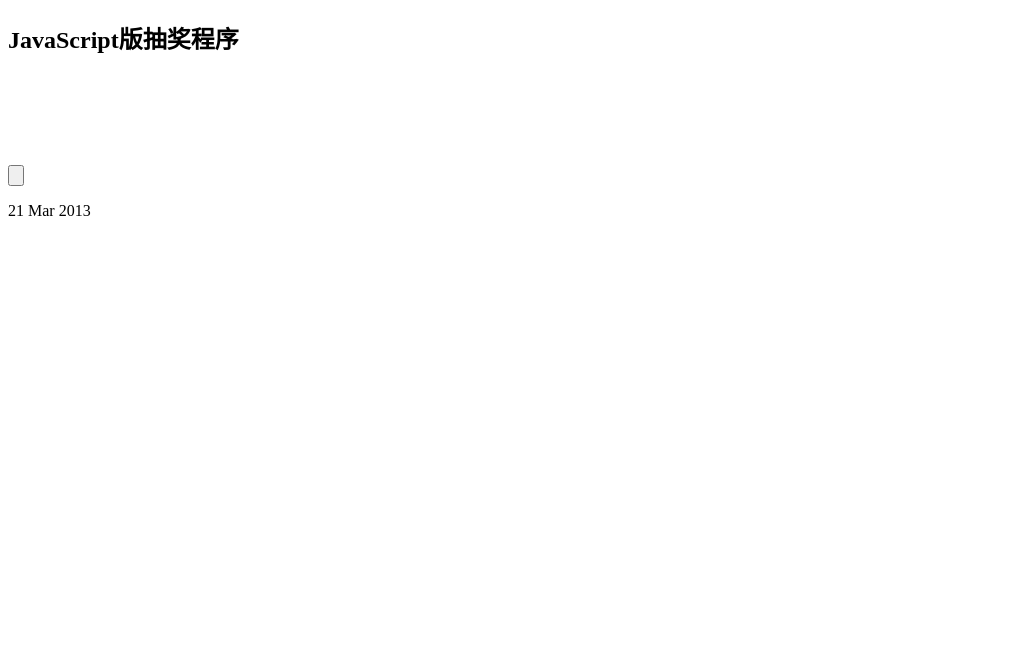
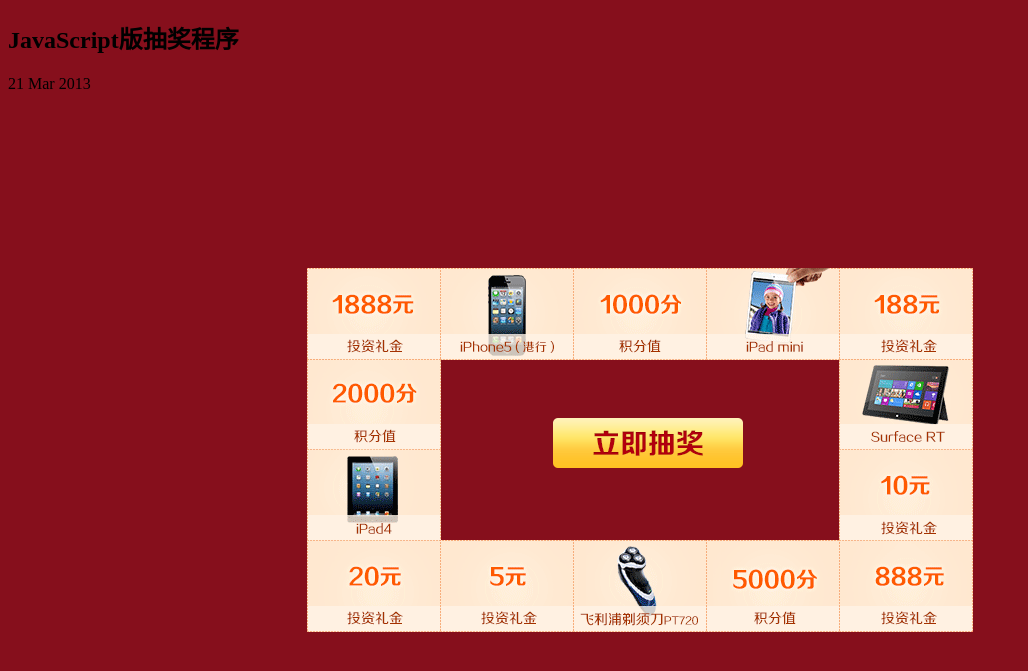
Before and after one commit to aNd1coder/and1coder.github.com, a Jekyll site: the page built from _posts/2013-03-21-Javascript版抽奖程序.md, in a window 1280 px wide. Shown: the top 671 px of the page, without its empty margins (0-1028 px from the left). Built offline with Jekyll 4.4.1, drawn with Linux system fonts in a browser that asks for light colours; Markdown is read by kramdown in place of the engine named in the settings.

Commit message:
调整静态资源路径

```diff
--- a/_posts/2013-03-21-Javascript版抽奖程序.md
+++ b/_posts/2013-03-21-Javascript版抽奖程序.md
@@ -2,7 +2,7 @@
 layout: default
 title: JavaScript版抽奖程序
 ---
-<link rel="stylesheet" href="s/css/style.css"/>
+<link rel="stylesheet" href="/s/css/style.css"/>
 <h2>{{ page.title }}</h2>
 <div id="lottery" class="lottery">
     <table class="lottery-box" id="lottery-box">
@@ -39,5 +39,5 @@
     </table>
     <input type="button" id="btn-lottery" class="btn-lottery"/>
 </div>
-<script src="s/js/lottery.js"></script>
+<script src="/s/js/lottery.js"></script>
 <p>{{ page.date | date_to_string }}</p>
```
